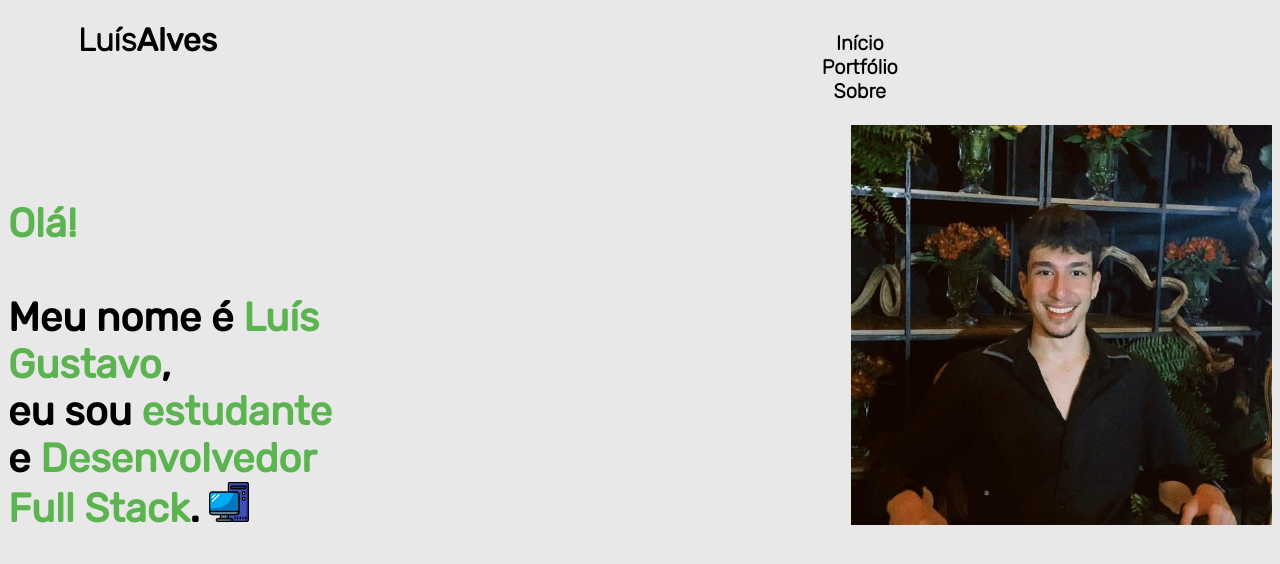
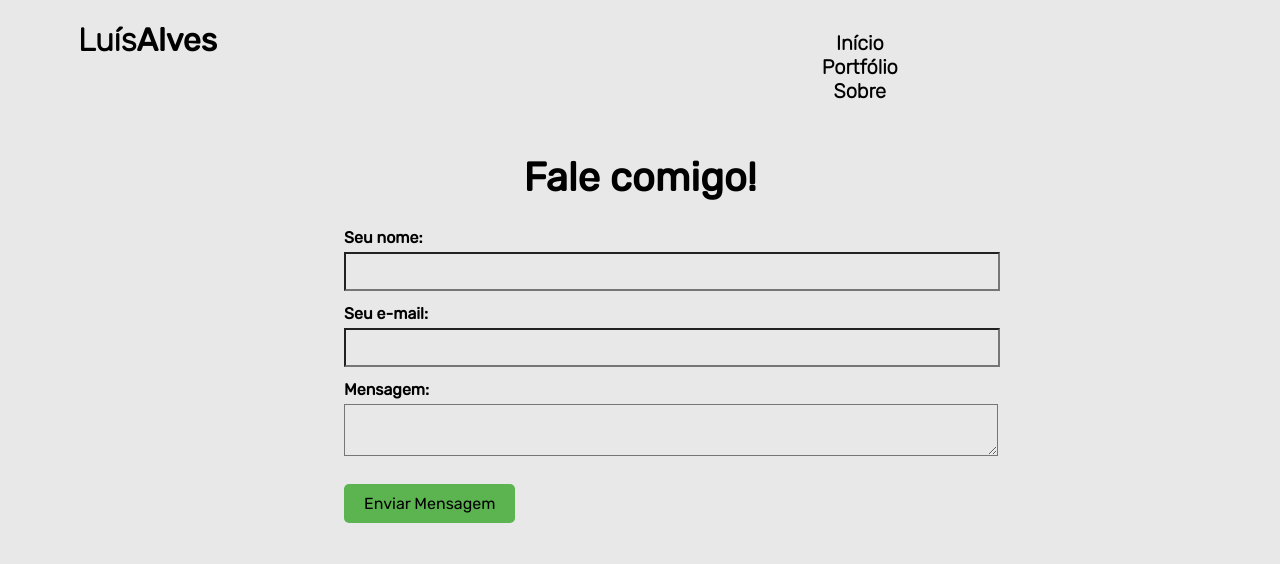
Before and after one commit to lgalvesz/my-personal-website, a plain HTML site: page falecomigo.html in a window 1280 px wide. Shown: the top 564 px of the page. Drawn offline with Linux system fonts and the light colour scheme.

Commit message:
pagina fale comigo

```diff
--- a/falecomigo.html
+++ b/falecomigo.html
@@ -23,20 +23,24 @@
         </h1>
     </header>
     <main>
-        <div id="inicio">
-            <img class="luisgustavo" src="img/lg.jpeg" alt="iconpc" width="421px" height="400px">
-            <h2>
-                <span class="nome">Olá!</span>
-                <br>
-                <br>
-                Meu nome é
-                <span class="nome">Luís Gustavo</span>,
-                <br>eu sou
-                <span class="nome">estudante</span>
-                <br> e
-                <span class="nome">Desenvolvedor Full Stack</span>.
-                <img src="icons/pcicon.png" alt="iconpc" width="40px" height="40px">
-            </h2>
+        <div id="falecomigo">
+            <h1>
+                <center>Fale comigo!</center>
+            </h1>
+            <div class="row">
+                <form class="card">
+                    <label for="inputnome">Seu nome:</label>
+                    <input type="text" id="inputnome">
+
+                    <label for="inputemail">Seu e-mail:</label>
+                    <input type="email" id="inputemail">
+
+                    <label for="textareamensagem">Mensagem:</label>
+                    <textarea name="textareamensagem" id="textareamensagem"></textarea>
+
+                    <a href="inicio.html" class="botao-link">Enviar Mensagem</a>
+                </form>
+            </div>
         </div>
     </main>
 </body>
--- a/style.css
+++ b/style.css
@@ -24,14 +24,12 @@
     font-weight: bold;
 }
 
-
 .meunome {
     font-family: 'Rubik-Light';
     font-size: xx-large;
     padding-left: 70px;
     display: flex;
 }
-
 
 .cabecalho {
     font-family: 'Rubik-Light';
@@ -48,7 +46,7 @@ a {
 }
 
 a:hover {
-    color: var(--hover-color)
+    color: var(--hover-color);
 }
 
 .contato {
@@ -57,8 +55,6 @@ a:hover {
     margin-left: 16cm;
     padding: 10px 30px;
 }
-
-
 
 #inicio h2 {
     font-family: 'Rubik-Regular';
@@ -81,7 +77,7 @@ a:hover {
     margin-right: 8cm;
     margin-top: 3cm;
     border-radius: 20px;
-    border: 7px solid var(--hover-color)
+    border: 7px solid var(--hover-color);
 }
 
 #sobre {
@@ -104,6 +100,8 @@ a:hover {
 .container {
     display: flex;
     align-items: center;
+    justify-content: center; /* Centraliza o conteúdo horizontalmente */
+    padding: 20px; /* Adiciona espaço ao redor do container */
 }
 
 #sobre .luisgustavo {
@@ -112,13 +110,59 @@ a:hover {
     margin-top: 10%;
     margin: auto;
     display: block;
-
 }
 
 #sobre p {
     font-family: 'Rubik-Regular';
-    text-align: center;
     font-size: 20px;
     text-align: left;
     margin-right: 10%;
 }
+
+#falecomigo h1 {
+    font-family: 'Rubik-Regular';
+    font-size: 40px;
+    text-align: center;
+    margin-top: 4%;
+}
+
+.row{
+    padding: 0 20px;
+    display: table;
+    width: 100%;
+}
+
+form {
+    width: 50%;
+    margin: 0 auto;
+    font-family: 'Rubik-Regular';
+}
+
+input, textarea {
+    width: 100%;
+    padding: 10px;
+    margin-bottom: 1em;
+    font-family: 'Rubik-Regular';
+    font: 1em;
+}
+
+label {
+    font-weight: bold;
+    padding-bottom: 5px;
+    display: inline-block;
+}
+
+.botao-link {
+    display: inline-block;
+    padding: 10px 20px;
+    font-size: 16px;
+    color: black;
+    background-color: #5bb450;
+    border: none;
+    border-radius: 5px;
+    text-decoration: none;
+    text-align: center;
+    cursor: pointer;
+    transition: background-color 0.3s ease;
+    margin-top: 10px;
+}
```
